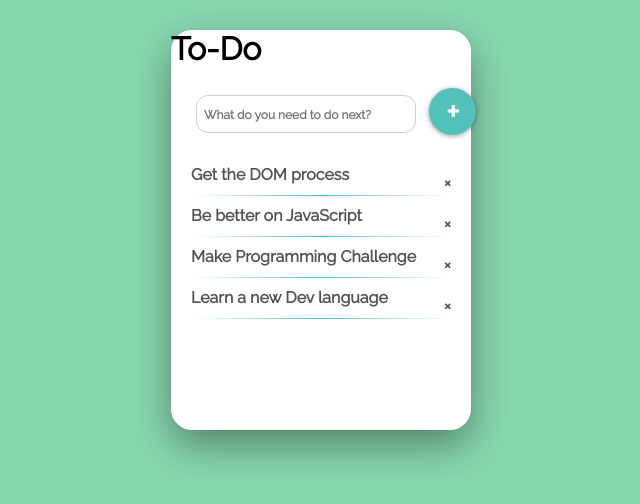
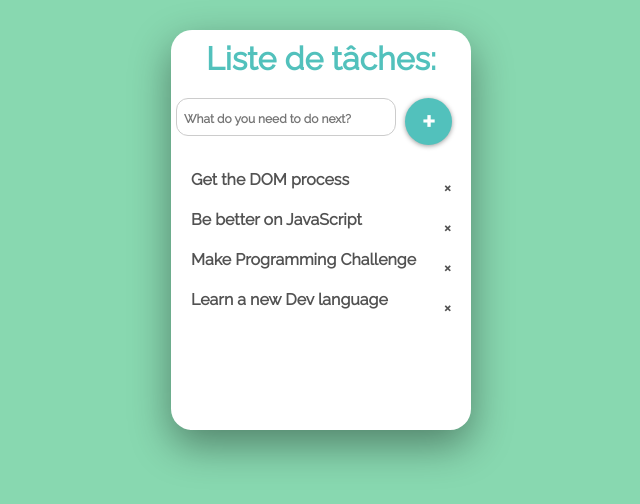
Before and after one commit to Seaandsurf/to-do-list, a plain HTML site: page index.html in a window 1280 px wide. Shown: the whole page, without its empty margins (319-959 px from the left). Drawn offline with Linux system fonts and the light colour scheme; a web font is replaced by a local one.

Commit message:
to do list

```diff
--- a/assets/style.scss
+++ b/assets/style.scss
@@ -29,14 +29,17 @@ body {
     &__todo {
         padding-bottom: 5px;
 
-        &h1 {
+        &__title {
             padding-top: 5px;
-            color: #ea1212;
+            color: #52c1bc;
             font-weight: 700;
             text-align: center;
             padding-top: 10px;
             //     text-transform: lowercase;
         }
+
+        &__inputbtn {
+            display: flex;
 
             &__new-act {
                 width: 68%;
@@ -47,7 +50,7 @@ body {
                 border-radius: 12px;
                 border: 1px solid #ccc;
                 margin-bottom: 7px;
-            margin-left: 25px;
+                margin-left: 5px;
 
                 &:focus {
                     outline: none;
@@ -103,10 +106,9 @@ body {
                         top: 4px;
                     }
                 }
-
             }
         }
-
+    }
 }
 
 
@@ -119,28 +121,19 @@ ul {
     padding: 0;
     box-sizing: border-box;
     height: 240px;
-    overflow-y: auto;
-}
+    overflow: auto;
 
-ul li {
+    li {
         line-height: 40px;
         color: #525252;
         //transition: background-color .3s;
         padding-left: 20px;
         padding-right: 20px;
         list-style: none;
+    }
+}
 
 
-
-}
-
-ul li:nth-child(n + 1)::after {
-    content: '';
-    display: block;
-    width: 100%;
-    height: 1px;
-    background: linear-gradient(to right, white, #52c1bc, white);
-}
 
 ul li:hover {
     background-color: #eafff3;
@@ -175,11 +168,21 @@ ul li.checked::before {
     text-align: center;
     padding: 8px 0px;
     text-decoration: none;
-    overflow: hidden;
+    overflow: auto;
 }
 
 .close:hover {
     text-decoration: none;
     transform: scale(1.5, 1.5);
-    overflow: hidden;
+    overflow: auto;
 }
+
+
+
+// ul ul li:nth-child(n + 1)::after {
+//     content: '';
+//     display: block;
+//     width: 100%;
+//     height: 1px;
+//     background: linear-gradient(to right, white, #52c1bc, white);
+// }
--- a/index.html
+++ b/index.html
@@ -1,5 +1,6 @@
 <!DOCTYPE html>
 <html lang="en">
+
 <head>
     <meta charset="UTF-8">
     <meta name="viewport" content="width=device-width, initial-scale=1.0">
@@ -11,9 +12,11 @@
 <body>
     <div class="box" id="box-id">
         <div class="box__todo" id="to-do">
-            <h1> To-Do</h1>
-            <input type="text" class="box__todo__new-act" id="new"  placeholder="What do you need to do next?">
-            <button class="box__todo__add-new" onclick="addnew()" for="new"> </button>
+            <h1 class="box__todo__title"> Liste de tâches:</h1>
+            <div class="box__todo__inputbtn">
+                <input type="text" class="box__todo__inputbtn__new-act" id="new" placeholder="What do you need to do next?">
+                <button class="box__todo__inputbtn__add-new" onclick="addnew()" for="new"> </button>
+            </div>
         </div>
 
         <ul class="box__list" id="list">
@@ -28,4 +31,5 @@
 </html>
 
 </body>
+
 </html>
--- a/scripts/script.js
+++ b/scripts/script.js
@@ -11,6 +11,7 @@ function added() {
     let boxy = document.getElementById("box-id");
     let todo = document.getElementById("to-do");
     for (i = 0; i < myNodelist.length; i++) {
+        // Creation d'un <span class="close"> x <span>
         let span = document.createElement("SPAN");
         let txt = document.createTextNode("\u00D7");
         span.className = "close";
@@ -57,10 +58,11 @@ function addnew() {
     let t = document.createTextNode(inputs);
     li.appendChild(t);
     if (inputs === '') {
-        alert("Come on, there must be something you need to do!");
+        alert("Come on, On a TOUJOURS quelque chose a faire!");
     } else {
         document.getElementById("list").appendChild(li);
     }
+
     document.getElementById("new").value = "";
     let span = document.createElement("SPAN");
     let txt = document.createTextNode("\u00D7");
@@ -80,14 +82,63 @@ function addnew() {
 
 
 
+
+
+
+
+
+
+
+
+
+
+
+
+
+
+
+
+
+
+//JSON SHIT -----------------------------------------
+
+
+// function saved() {
+//     const tab = [];
+//     document.querySelectorAll("box__list, li").forEach((li) => {
+//         tab.push({
+//             text: li.textContent,
+//             // completed: li.getElementsByClassName("complet"),
+//         });
+//     });
+//     localStorage.setItem("tab", JSON.stringify(tab));
+//   }
+
+//   function loadtab() {
+//     const tab = JSON.parse(localStorage.getItem("tab")) || [];
+//     tab.forEach((task) => {
+//         const li = document.createElement("li");
+//         li.textContent = task.text;
+//         list.appendChild(li);
+//     });
+//   }
+
+
+
+
 //active button with .active class
 
-$(function () {
-    $('.add_new').click(function () {
+// $(function () {
+//     $('.add_new').click(function () {
 
-        $(this).toggleClass('active');
-        setTimeout(function () {
-            $('.add_new').removeClass('active');
-        }, 1100);
-    });
-});
+//         $(this).toggleClass('active');
+//         setTimeout(function () {
+//             $('.add_new').removeClass('active');
+//         }, 1100);
+//     });
+// });
+
+
+
+
+//JSON SHIT -----------------------------------------
```
Also changed, not shown: assets/style.css, 1 other file. Lines whose indentation alone changed are shown as unchanged.
